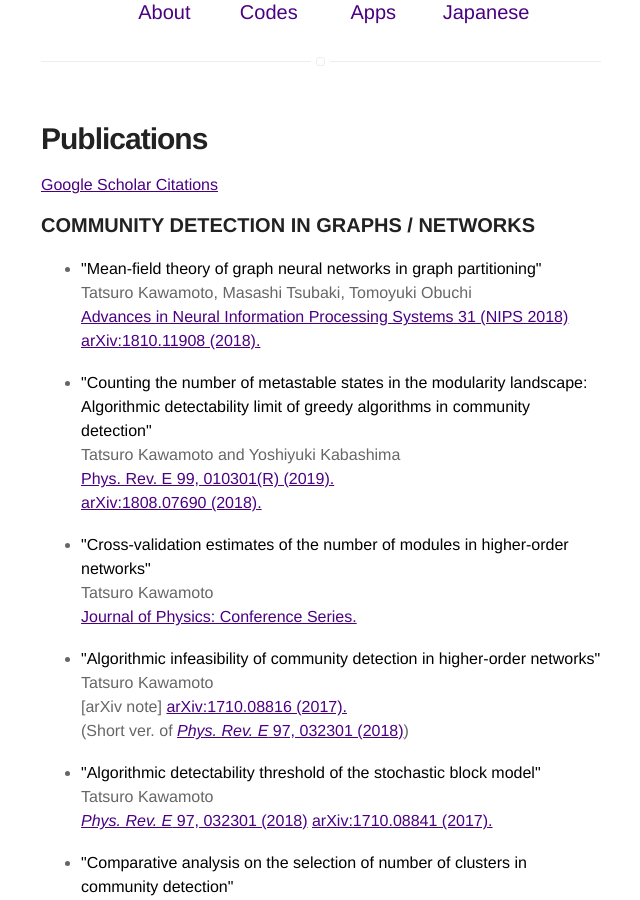
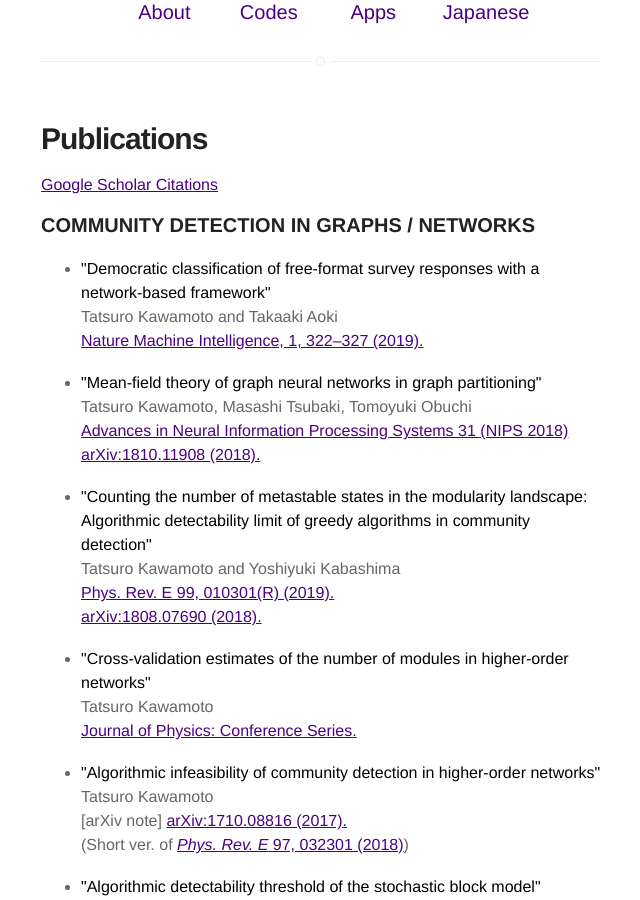
Before and after one commit to tatsuro-kawamoto/tatsuro-kawamoto.github.io, a Jekyll site: the page built from index.html, in a window 1280 px wide and 900 px high, scrolled down 493 px. Shown: the whole window, without its empty margins (319-959 px from the left). Built offline with Jekyll 4.4.1, drawn with Linux system fonts in a browser that asks for light colours.

Commit message:
Update index.html

```diff
--- a/index.html
+++ b/index.html
@@ -8,6 +8,12 @@ title: Home
 <a href="https://scholar.google.com/citations?user=G1cXfg4AAAAJ&hl=ja">Google Scholar Citations</a>
 <h3>COMMUNITY DETECTION IN GRAPHS / NETWORKS</h3>
 <ul>
+  <li>
+    <strong>"Democratic classification of free-format survey responses with a network-based framework"</strong><br />
+    Tatsuro Kawamoto and Takaaki Aoki<br />
+    <a href="https://www.nature.com/articles/s42256-019-0071-y" target="_blank">Nature Machine Intelligence, 1, 322–327 (2019).</a>
+  </li>
+  <br />
   <li>
     <strong>"Mean-field theory of graph neural networks in graph partitioning"</strong><br />
     Tatsuro Kawamoto, Masashi Tsubaki, Tomoyuki Obuchi<br />
```
